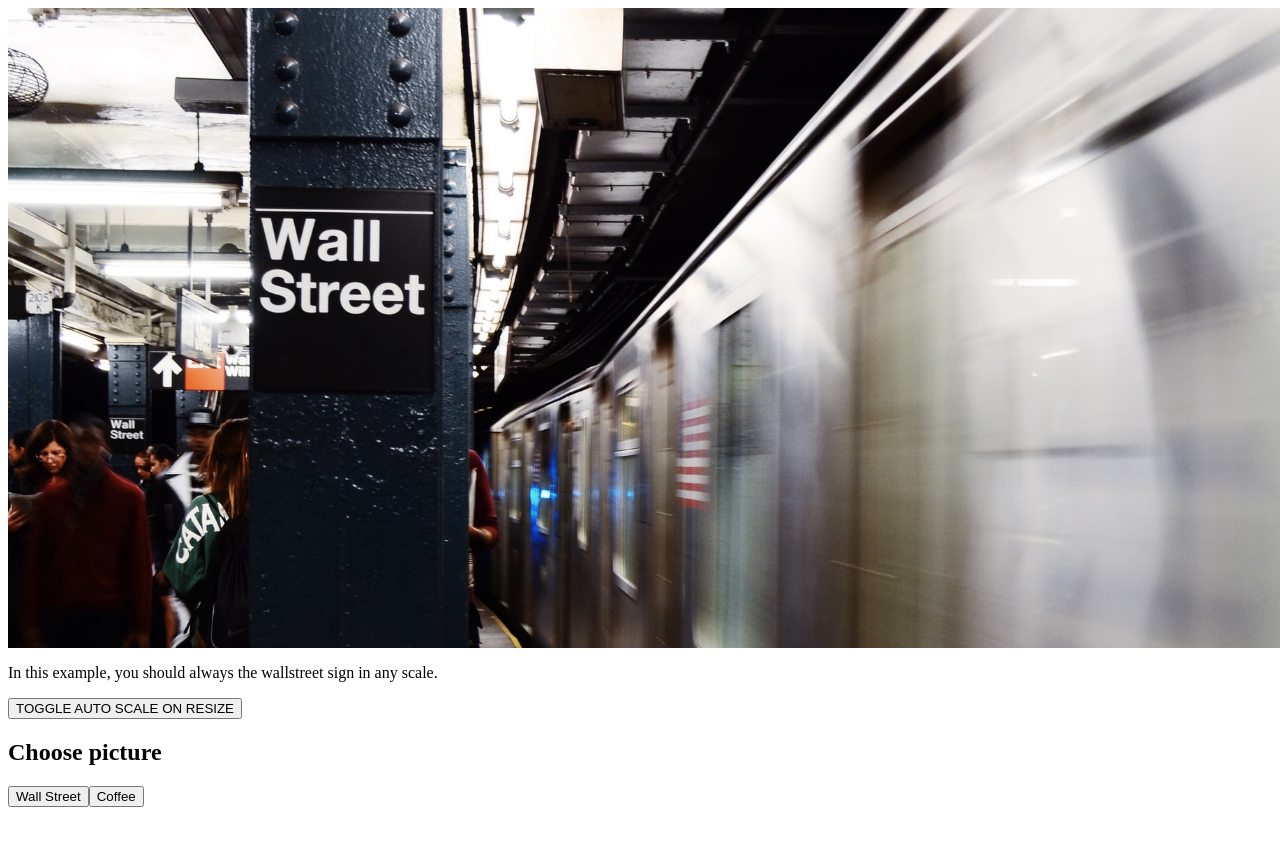
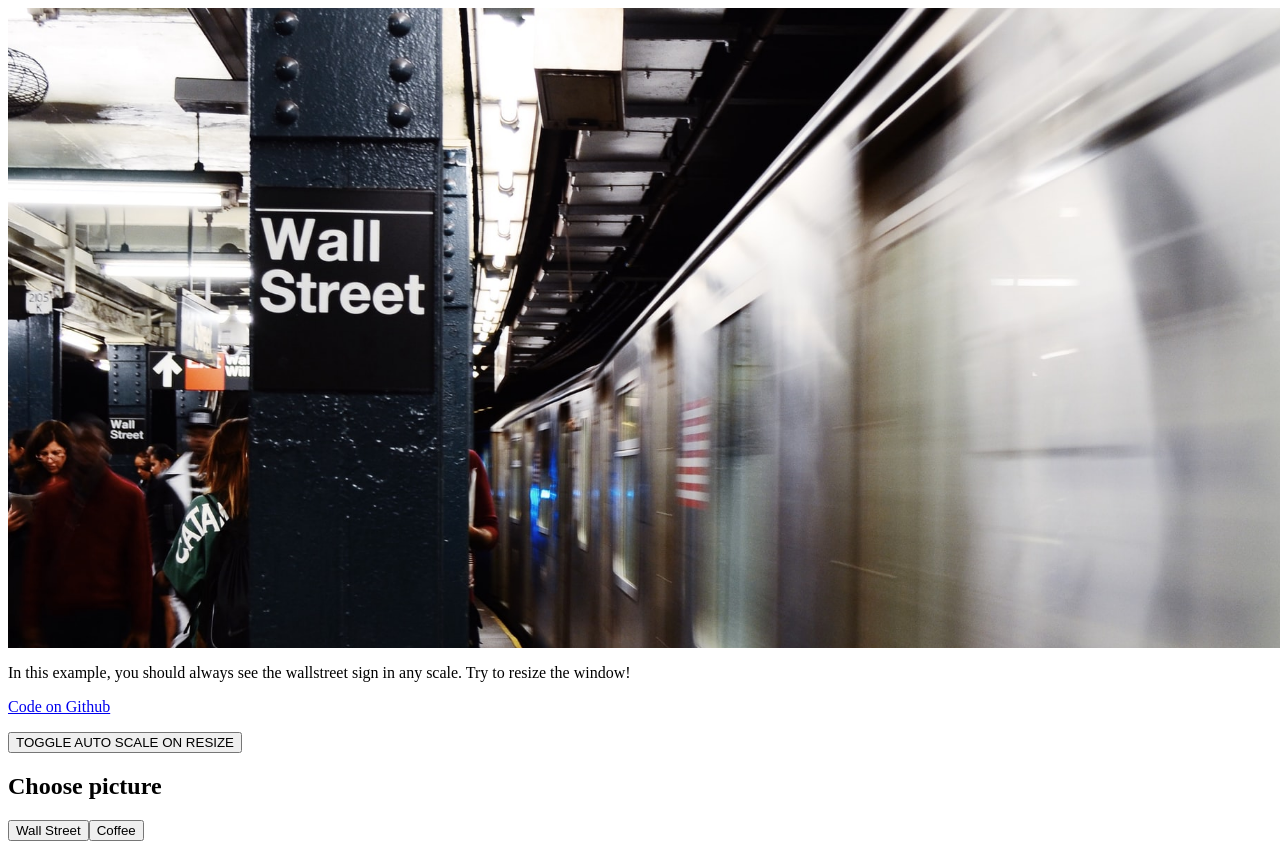
Before and after one commit to Christian-Oette/backstretch-in-vue-with-css, a Vue app: page / in a window 1280 px wide. Before the commit the page ends 815 px from the top, so only its background shows below. Built offline with nearby package versions, Linux system fonts and the light colour scheme.

Commit message:
Texts updated

```diff
--- a/src/components/examples.vue
+++ b/src/components/examples.vue
@@ -21,6 +21,7 @@
 
     <div class="container">
       <p class="imageText">{{chosenExample.text}}</p>
+      <p><a href="https://github.com/Christian-Oette/backstretch-in-vue-with-css">Code on Github</a></p>
       <button @click="lockToWindow = !lockToWindow">TOGGLE AUTO SCALE ON RESIZE</button>
 
       <H2>Choose picture</H2>
@@ -83,13 +84,13 @@ export default {
         y: 31,
         image: WallStreet,
         text:
-          "In this example, you should always the wallstreet sign in any scale."
+          "In this example, you should always see the wallstreet sign in any scale. Try to resize the window!"
       },
       exampleTwo: {
         x: 60,
         y: 90,
         image: Coffee,
-        text: "In this example, you should always the coffee cup in any scale."
+        text: "In this example, you should always see the coffee cup in any scale. Try to resize the window!"
       }
     };
   },
```
Also changed, not shown: 1 other file (tests, documents, lock files or other folders).
